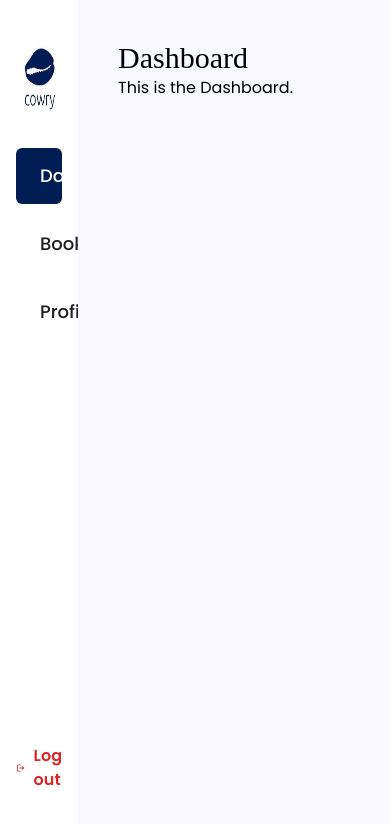
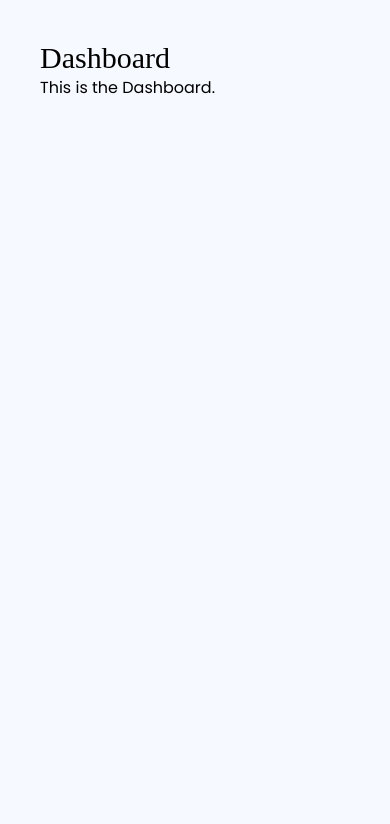
Before and after one commit to AdejokeOgunyinka/brt-online-ticket-booking-frontend, a React (Vite) app: page /dashboard in a window 390 px wide. Shown: the top 824 px of the page. Built offline with nearby package versions, Linux system fonts and the light colour scheme; some icons are missing; a web font is replaced by a local one.

Commit message:
fix: dashboard layout mobile responsiveness

```diff
--- a/src/layouts/Dashboard.tsx
+++ b/src/layouts/Dashboard.tsx
@@ -12,7 +12,7 @@ export const DashboardLayout: React.FC<IDashboardLayout> = ({
 
   return (
     <div className="w-full min-h-[100vh] flex font-poppins">
-      <div className="h-[100vh] w-1/5 flex flex-col justify-between px-4 bg-white py-10">
+      <div className="hidden md:flex h-[100vh] w-[250px] lg:w-[300px] flex-col justify-between px-4 bg-white py-10">
         <div className="flex flex-col gap-7">
           <div className="flex w-full justify-center">
             <img src={CowryLogo} alt="logo" className="w-20 h-20" />
@@ -46,7 +46,7 @@ export const DashboardLayout: React.FC<IDashboardLayout> = ({
           <p>Log out</p>
         </div>
       </div>
-      <div className="min-h-[100vh] w-4/5 bg-greySection p-10">
+      <div className="min-h-[100vh] w-full md:w-[calc(100%-250px)] bg-greySection p-10">
         <h2 className="text-3xl font-redditSans font-medium">{header}</h2>
         <div>{children}</div>
       </div>
```
